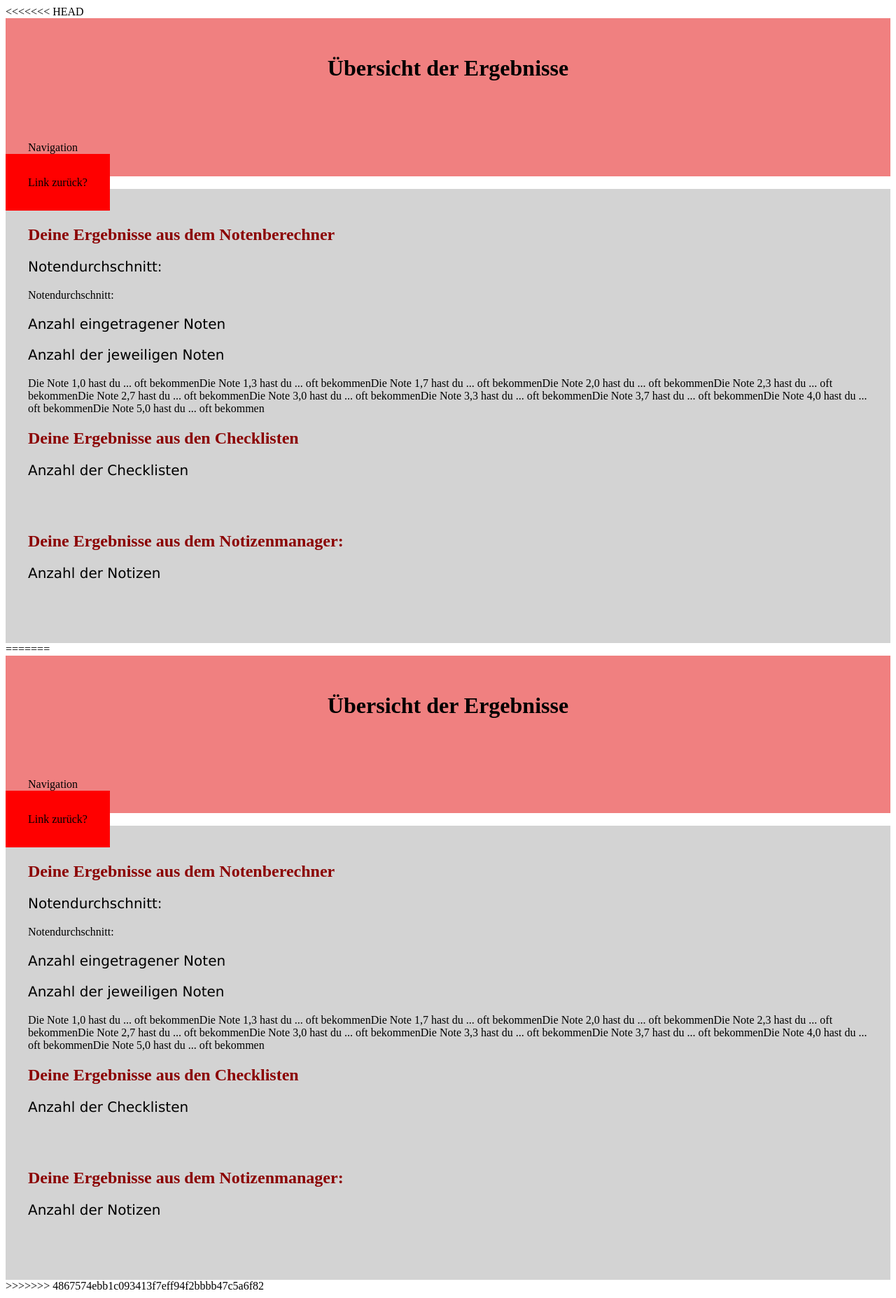
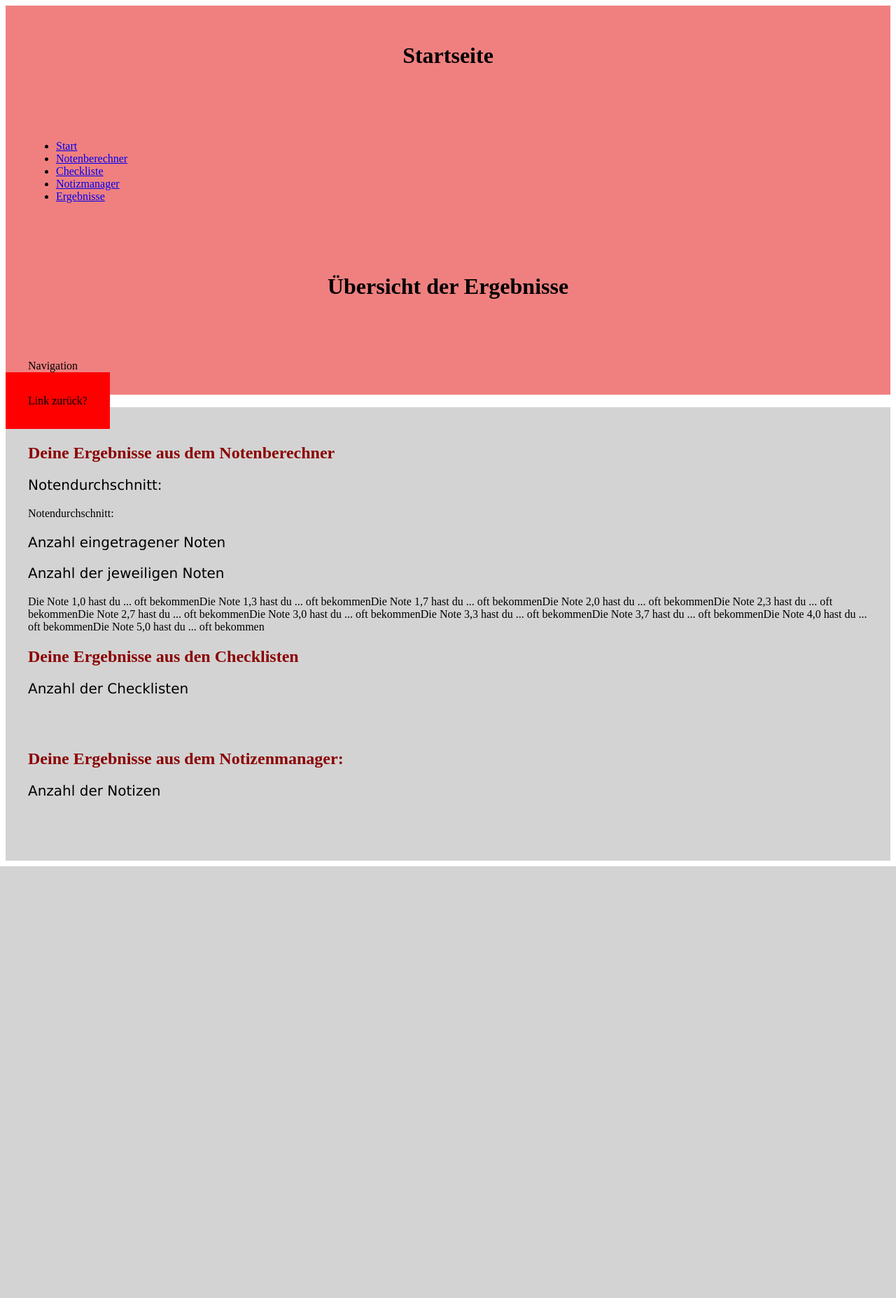
Before and after one commit to so2311/IT2_Kursarbeit_Gr5, a PHP site: page /ergebnisse.php in a window 1280 px wide. Shown: the whole page at 70% size. After the commit the page ends 1238 px from the top, so only its background shows below. Run offline with PHP 8.4, Linux system fonts and the light colour scheme.

Commit message:
Add files via upload

```diff
--- a/public_html/ergebnisse.php
+++ b/public_html/ergebnisse.php
@@ -1,4 +1,3 @@
-<<<<<<< HEAD
 <!doctype html>
 <html>
 <head>
@@ -9,10 +8,24 @@
 	<!-- stylesheet verlinkung-->
 	<link rel="stylesheet" href="stylesheet.css">
 
+	<div class="container">
+
+<body class="Startseite">
+	  <header class=header>
+		  <h1>Startseite</h1>
+	  </header>
+	  <nav class=nav>
+		  <?php
+		  // Navigationsleiste
+		  	include "navigation.php";
+		  ?>
+		  </nav>
+
 
 <body>
 
 	<div class="container">
+
 
 <header>
 <h1>Übersicht der Ergebnisse </h1>
@@ -81,87 +94,5 @@ echo "Die Note 5,0 hast du ... oft bekommen";
 
 
 </body>
-=======
-<!doctype html>
-<html>
-<head>
-<meta charset="utf-8">
-<title>Ergebnisse</title>
-</head>
 
-	<!-- stylesheet verlinkung-->
-	<link rel="stylesheet" href="stylesheet.css">
-
-	<div class="container">
-
-<body>
-
-<header>
-<h1>Übersicht der Ergebnisse </h1>
-</header>
-
-<nav>
-	Navigation
-	</nav>
-
-<side>
-	Link zurück?
-	</side>
-
-	<main>
-<h2>Deine Ergebnisse aus dem Notenberechner</h2>
-<p>Notendurchschnitt:</p>
-	<?php
-echo "Notendurchschnitt: ";
-?>
-
-<p>Anzahl eingetragener Noten</p>
-	<?php
-echo "";
-	?>
-
-<p>Anzahl der jeweiligen Noten</p>
-	<?php
-
-echo "Die Note 1,0 hast du ... oft bekommen";
-echo "Die Note 1,3 hast du ... oft bekommen";
-echo "Die Note 1,7 hast du ... oft bekommen";
-echo "Die Note 2,0 hast du ... oft bekommen";
-echo "Die Note 2,3 hast du ... oft bekommen";
-echo "Die Note 2,7 hast du ... oft bekommen";
-echo "Die Note 3,0 hast du ... oft bekommen";
-echo "Die Note 3,3 hast du ... oft bekommen";
-echo "Die Note 3,7 hast du ... oft bekommen";
-echo "Die Note 4,0 hast du ... oft bekommen";
-echo "Die Note 5,0 hast du ... oft bekommen";
-?>
-<br>
-
-
-
-
-
-
-<h2>Deine Ergebnisse aus den Checklisten</h2>
-<p> Anzahl der Checklisten</p>
-
-
-<br>
-<br>
-
-
-
-
-<h2>Deine Ergebnisse aus dem Notizenmanager:</h2>
-<p>Anzahl der Notizen</p>
-
-<br>
-<br>
-
-
-</main>
-
-
-</body>
->>>>>>> 4867574ebb1c093413f7eff94f2bbbb47c5a6f82
 </html>
```
